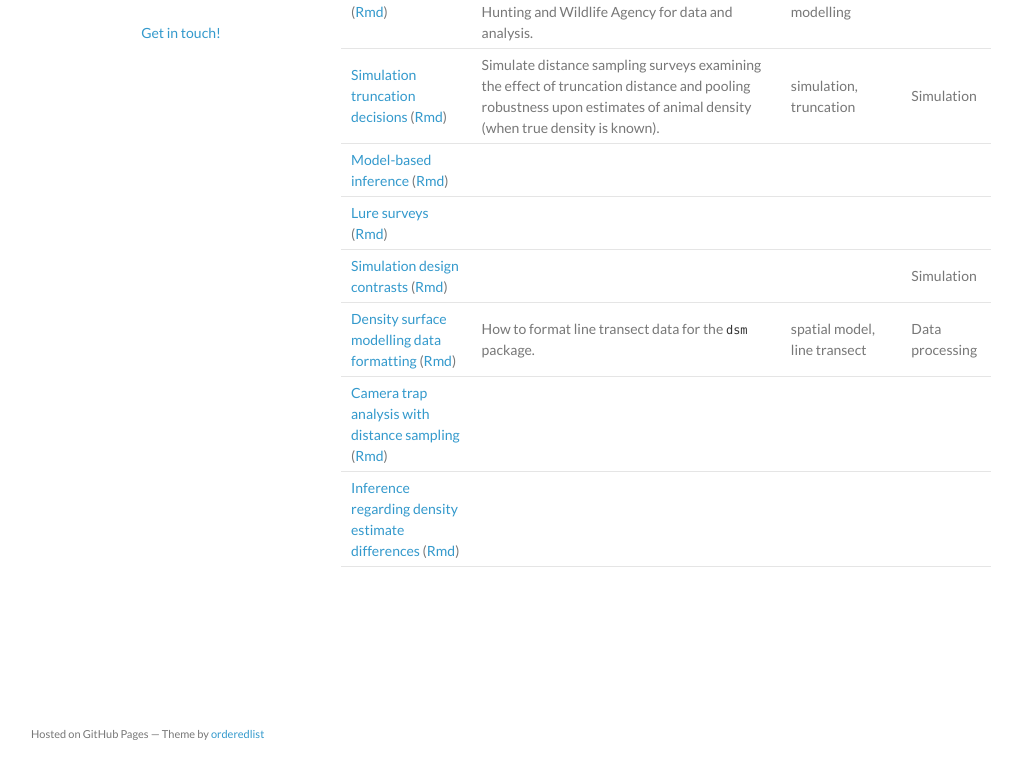
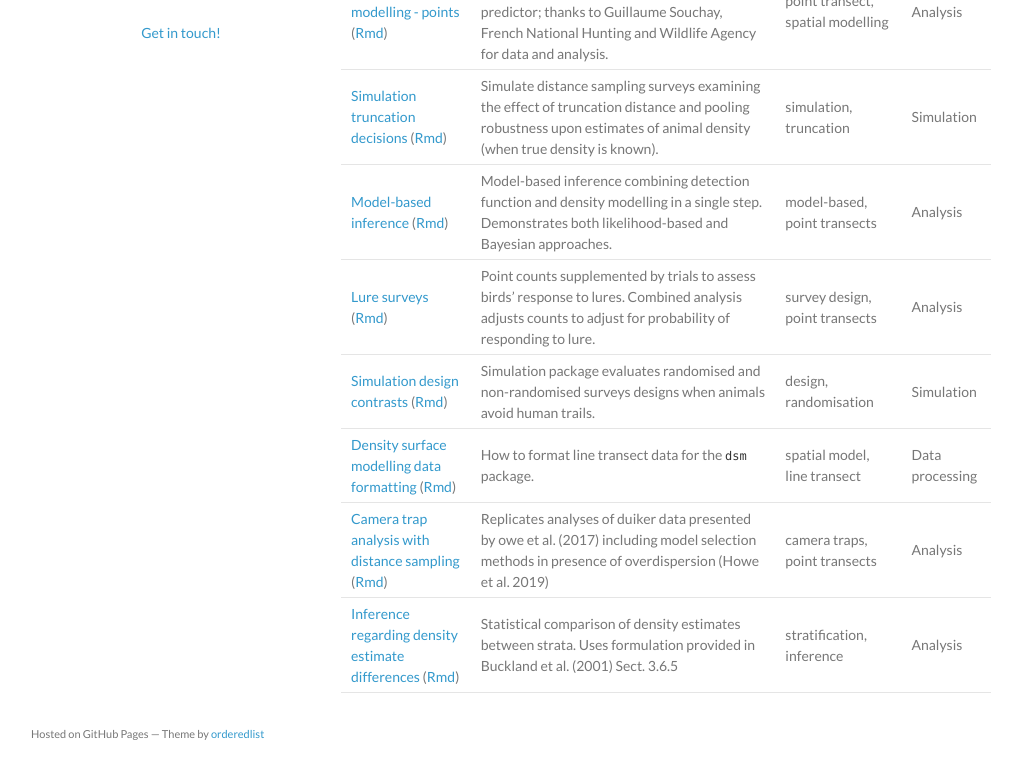
Before and after one commit to distanceexamples/distanceexamples.github.io, a Jekyll site: the page built from index.md, in a window 1280 px wide and 900 px high, scrolled down 1600 px, cut to the strip 137-900 px from the top of the window. Shown: the whole strip, without its empty margins (129-1151 px from the left). Built offline with Jekyll 4.4.1, drawn with Linux system fonts in a browser that asks for light colours.

Commit message:
Added description of remaining examples

```diff
--- a/index.md
+++ b/index.md
@@ -39,9 +39,9 @@ Examples below are based upon data sets available in the R packages `dssd` (for
 | [Density surface modelling - lines](dsm-line-dolphins/mexico-analysis.html) ([Rmd](dsm-line-dolphins/mexico-analysis.Rmd)) | Line transect survey of pantropical spotted dolphins in the Gulf of Mexico. | spatial model, dolphins, line transect | Analysis | XXXX |
 | [Density surface modelling - points](dsm-point/hare_point_transect_dsm-distill.html) ([Rmd](dsm-point/hare_point_transect_dsm-distill.Rmd)) | Point transect survey of hares in France.  Simple density surface model with (x,y) predictor; thanks to Guillaume Souchay, French National Hunting and Wildlife Agency for data and analysis. | point transect, spatial modelling | Analysis |
 | [Simulation truncation decisions](DSsim-truncation/DSsim-examples.html) ([Rmd](DSsim-truncation/DSsim-examples.Rmd)) |  Simulate distance sampling surveys examining the effect of truncation distance and pooling robustness upon estimates of animal density (when true density is known). | simulation, truncation | Simulation |
-| [Model-based inference](book-bobwhite/bobwhite.html) ([Rmd](book-bobwhite/bobwhite.Rmd)) | | | | XXXX |
-| [Lure surveys](book-crossbills/book-crossbills.html) ([Rmd](book-crossbills/book-crossbills.Rmd)) | | | | XXXX |
-| [Simulation design contrasts](book-DSsim/DSsimstudy.html) ([Rmd](book-DSsim/DSsimstudy.Rmd)) | | | Simulation | XXXX |
+| [Model-based inference](book-bobwhite/bobwhite.html) ([Rmd](book-bobwhite/bobwhite.Rmd)) | Model-based inference combining detection function and density modelling in a single step. Demonstrates both likelihood-based and Bayesian approaches. | model-based, point transects | Analysis | XXXX |
+| [Lure surveys](book-crossbills/book-crossbills.html) ([Rmd](book-crossbills/book-crossbills.Rmd)) | Point counts supplemented by trials to assess birds' response to lures.  Combined analysis adjusts counts to adjust for probability of responding to lure. | survey design, point transects | Analysis | XXXX |
+| [Simulation design contrasts](book-DSsim/DSsimstudy.html) ([Rmd](book-DSsim/DSsimstudy.Rmd)) | Simulation package evaluates randomised and non-randomised surveys designs when animals avoid human trails. | design, randomisation | Simulation | XXXX |
 | [Density surface modelling data formatting](dsm-data-formatting/dsm-data-formatting.html) ([Rmd](dsm-data-formatting/dsm-data-formatting.Rmd)) | How to format line transect data for the `dsm` package. | spatial model, line transect | Data processing | XXXX |
-| [Camera trap analysis with distance sampling](Distance-cameratraps/camera-distill.html) ([Rmd](Distance-cameratraps/camera-distill.Rmd)) | | | | XXXX |
-| [Inference regarding density estimate differences](differences/differences.html) ([Rmd](differences/differences.Rmd)) | | | | XXXX |
+| [Camera trap analysis with distance sampling](Distance-cameratraps/camera-distill.html) ([Rmd](Distance-cameratraps/camera-distill.Rmd)) | Replicates analyses of duiker data presented by owe et al. (2017) including model selection methods in presence of overdispersion (Howe et al. 2019) | camera traps, point transects | Analysis | |
+| [Inference regarding density estimate differences](differences/differences.html) ([Rmd](differences/differences.Rmd)) | Statistical comparison of density estimates between strata.  Uses formulation provided in Buckland et al. (2001) Sect. 3.6.5 | stratification, inference | Analysis | |
```
